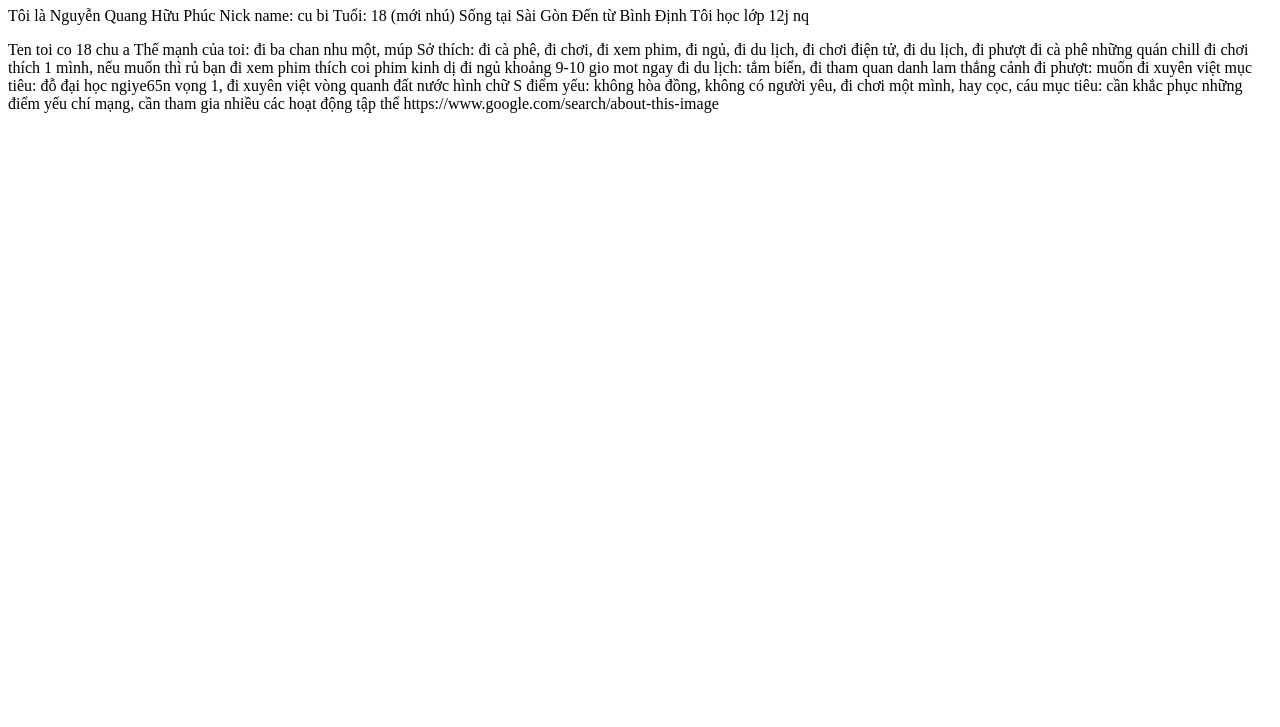
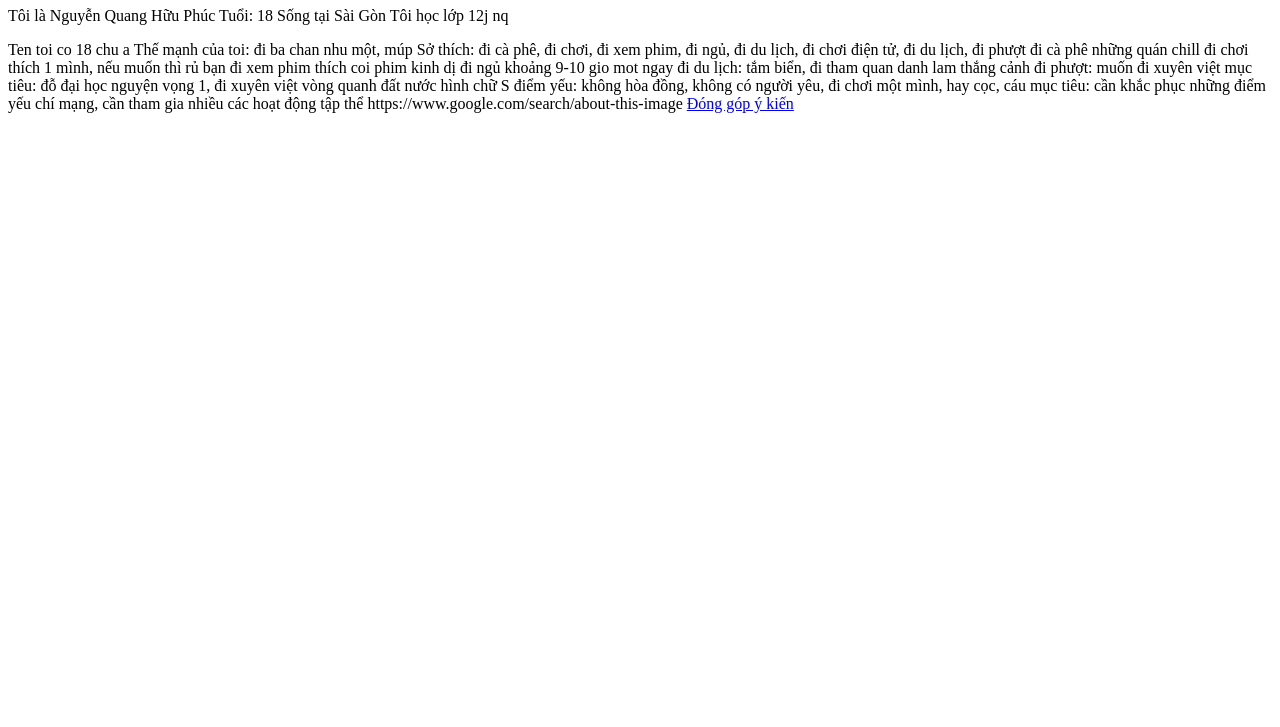
Before and after one commit to huuphuc12j/12J, a plain HTML site: page home.html in a window 1280 px wide. Shown: the part 73-800 px from the top of the page. Drawn offline with Linux system fonts and the light colour scheme.

Commit message:
Update home.html

```diff
--- a/home.html
+++ b/home.html
@@ -11,10 +11,8 @@
 <body>
   <h1 h1 style="background-color:DodgerBlue;"> Giới thiệu bản thân</h1>
   Tôi là Nguyễn Quang Hữu Phúc
-  Nick name: cu bi
-  Tuổi: 18 (mới nhú)
+  Tuổi: 18
   Sống tại Sài Gòn
-  Đến từ Bình Định
   Tôi học lớp 12j nq
   <p>Ten toi co 18 chu <ahref=https://youtu.be/T9oZB9Ctiho">a</a>
     Thế mạnh của toi: đi ba chan nhu một, múp
@@ -25,10 +23,11 @@
     đi ngủ khoảng 9-10 gio mot ngay
     đi du lịch: tắm biển, đi tham quan danh lam thắng cảnh
     đi phượt: muốn đi xuyên việt
-    mục tiêu: đỗ đại học ngiye65n vọng 1, đi xuyên việt vòng quanh đất nước hình chữ S
+    mục tiêu: đỗ đại học nguyện vọng 1, đi xuyên việt vòng quanh đất nước hình chữ S
     điểm yếu: không hòa đồng, không có người yêu, đi chơi một mình, hay cọc, cáu
     mục tiêu: cần khắc phục những điểm yếu chí mạng, cần tham gia nhiều các hoạt động tập thể
     https://www.google.com/search/about-this-image
+    <a href="../contents/Bai7-NV2.html" target="noi_dung">Đóng góp ý kiến</a>
   <script src="script.js"></script>
 </body>
 
```
